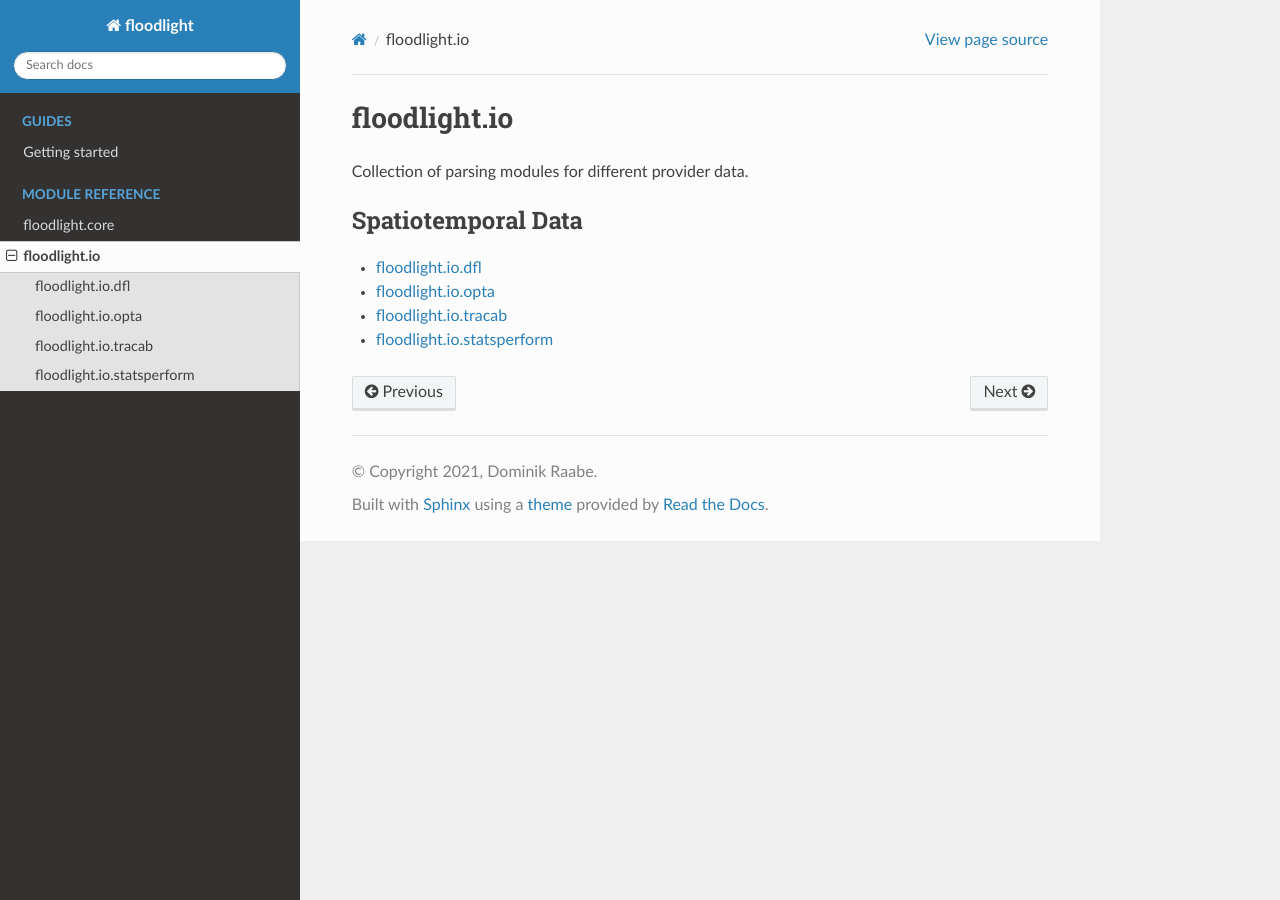
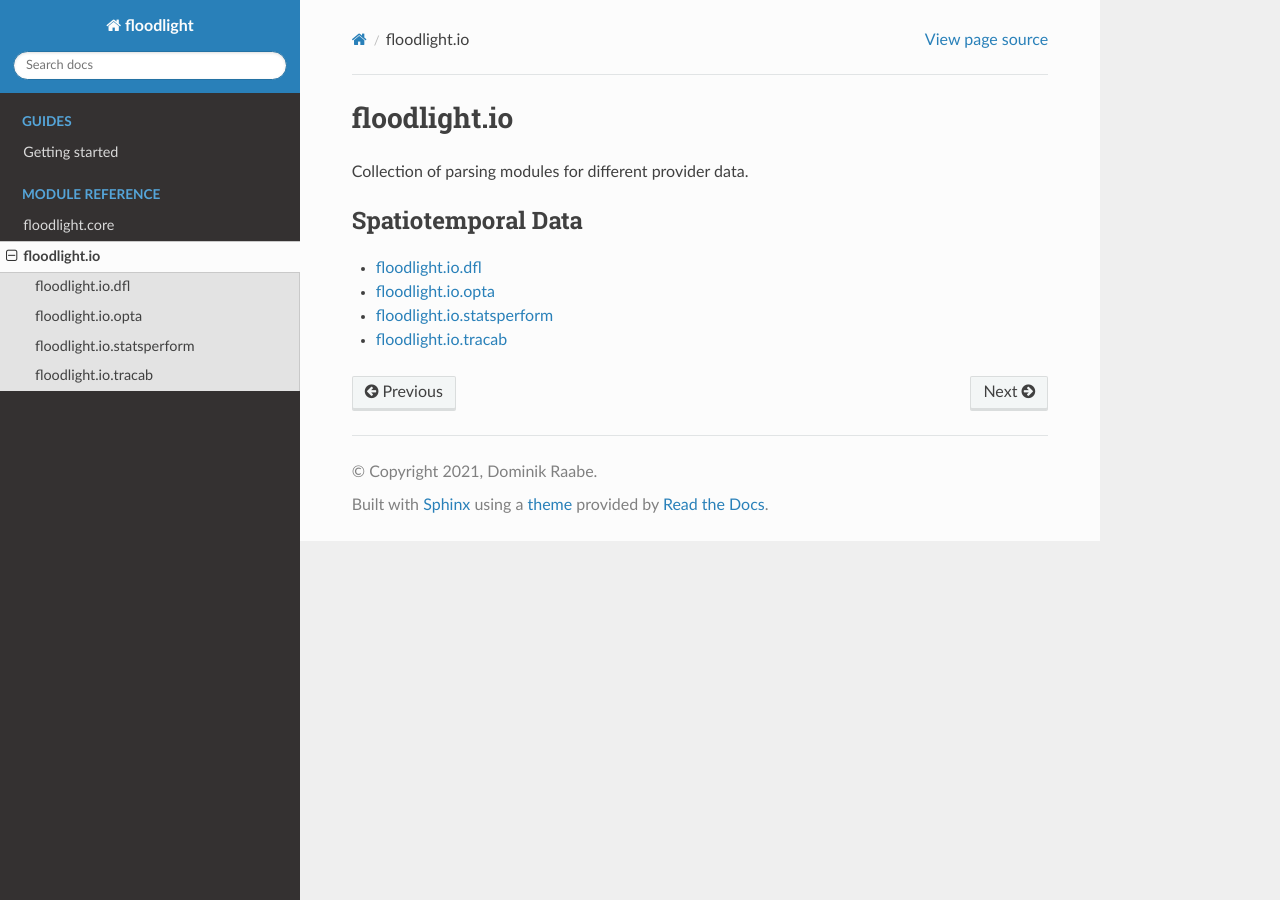
Before and after one commit to floodlight-sports/floodlight, a Sphinx documentation site: the page built from docs/source/modules/io/io.rst, in a window 1280 px wide. Built offline with Sphinx 7.4.7 and the Read the Docs theme 2.0.0, drawn with Linux system fonts in a browser that asks for light colours.

Commit message:
docs: alphabetic order

```diff
--- a/docs/source/modules/io/io.rst
+++ b/docs/source/modules/io/io.rst
@@ -10,5 +10,5 @@ Collection of parsing modules for different provider data.
 
    dfl
    opta
+   statsperform
    tracab
-   statsperform
```
